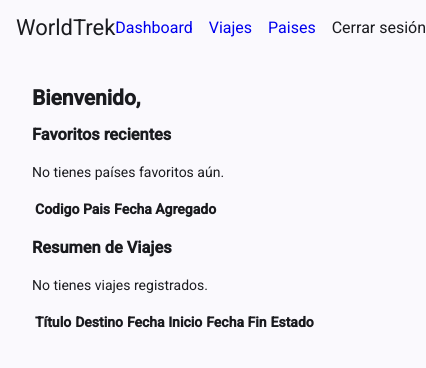
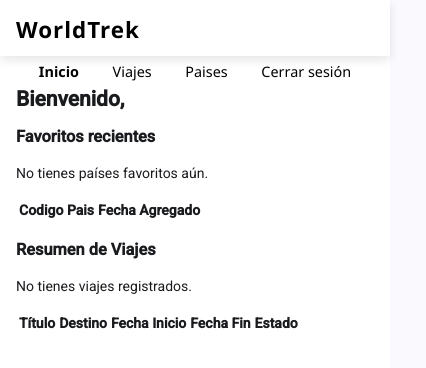
Before and after one commit to cristhiangarcia827-cpu/WorldTrek, an Angular app in the folder Frontend/: page / in a window 390 px wide. Shown: the top 368 px of the page, 426 px wide, since content can reach past the window. Built offline with nearby package versions, Linux system fonts and the light colour scheme.

Commit message:
cambios en csss

```diff
--- a/Frontend/src/app/modulo/principal/layout/principallayout/principallayout.html
+++ b/Frontend/src/app/modulo/principal/layout/principallayout/principallayout.html
@@ -1,15 +1,123 @@
 <mat-toolbar>
   <span>WorldTrek</span>
   <span class="example-spacer"></span>
-    <div style="display: flex; gap:1rem;">
-        <a class="link" routerLink="/">Dashboard</a>
+  <div class="nav-links">
+    <a class="link" routerLink="/">Inicio</a>
     <a class="link" routerLink="viajes">Viajes</a>
     <a class="link" routerLink="paises">Paises</a>
-        <a class="link" (click)="logout()">Cerrar sesión</a>
+    <a class="link logout" (click)="logout()">Cerrar sesión</a>
   </div>
 </mat-toolbar>
 
-<div style="margin: 2rem;">
-
+<div class="main-container">
   <router-outlet></router-outlet>
 </div>
+
+<style>
+  /* === NAVBAR PRINCIPAL CON SOMBRA === */
+  mat-toolbar {
+    background: white;
+    color: black;
+    padding: 1.5rem 3rem;
+    font-family: "Segoe UI", Roboto, sans-serif;
+    position: sticky;
+    top: 0;
+    z-index: 1000;
+    display: flex;
+    align-items: center;
+    box-shadow: 0px 4px 10px rgba(0, 0, 0, 0.1); /* 👈 sombra elegante */
+  }
+
+  .example-spacer {
+    flex: 1 1 auto;
+  }
+
+  mat-toolbar span {
+    font-size: 1.4rem;
+    font-weight: bold;
+    letter-spacing: 1px;
+  }
+
+  /* === LINKS DE NAVEGACIÓN === */
+  .nav-links {
+    display: flex;
+    gap: 1rem;
+  }
+
+  .link {
+    position: relative;
+    color: black;
+    text-decoration: none;
+    font-size: 1rem;
+    font-weight: 500;
+    transition: all 0.3s ease;
+    padding: 0.5rem 1rem;
+    border-radius: 3rem;
+    display: flex;
+    align-items: center;
+    gap: 0.3rem;
+  }
+
+    .link::after {
+      content: "";
+      position: absolute;
+      bottom: -2px; /* raya debajo del texto */
+      left: 0;
+      width: 0; /* empieza invisible */
+      height: 2px;
+      background-color: #4caf50; /* 👈 color verde elegante */
+      transition: width 0.3s ease;
+    }
+
+    .link:hover {
+      transform: translateY(-2px);
+    }
+
+    .link:active {
+      transform: scale(0.95);
+    }
+
+    .link:hover::after {
+      width: 100%; /* animación al hacer hover */
+    }
+
+    .link[routerLink="/"] {
+      font-weight: 600; /* Resaltar Inicio */
+    }
+
+  .logout:hover {
+    color: #f14545;
+  }
+
+  /* === CONTENEDOR PRINCIPAL === */
+  .main-container {
+    padding: 2rem;
+    background: white;
+    min-height: calc(100vh - 64px);
+  }
+
+  /* === RESPONSIVE === */
+  @media (max-width: 768px) {
+    mat-toolbar {
+      flex-wrap: wrap;
+      padding: 1rem;
+    }
+
+    .nav-links {
+      flex-wrap: wrap;
+      justify-content: center;
+      gap: 0.5rem;
+      margin-top: 0.5rem;
+      width: 100%;
+    }
+
+    .link {
+      font-size: 0.9rem;
+      padding: 0.4rem 0.8rem;
+    }
+
+    .main-container {
+      padding: 1rem;
+    }
+  }
+</style>
```
Lines whose indentation alone changed are shown as unchanged.
